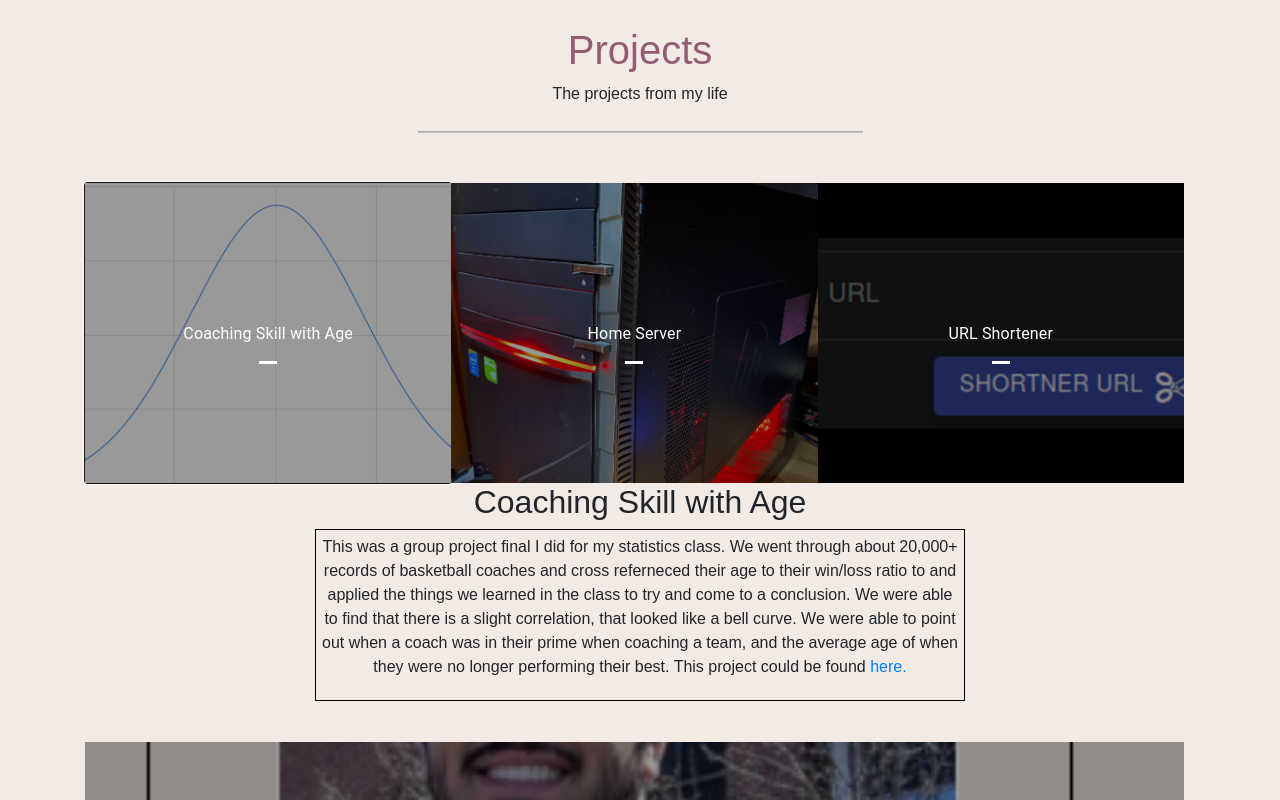
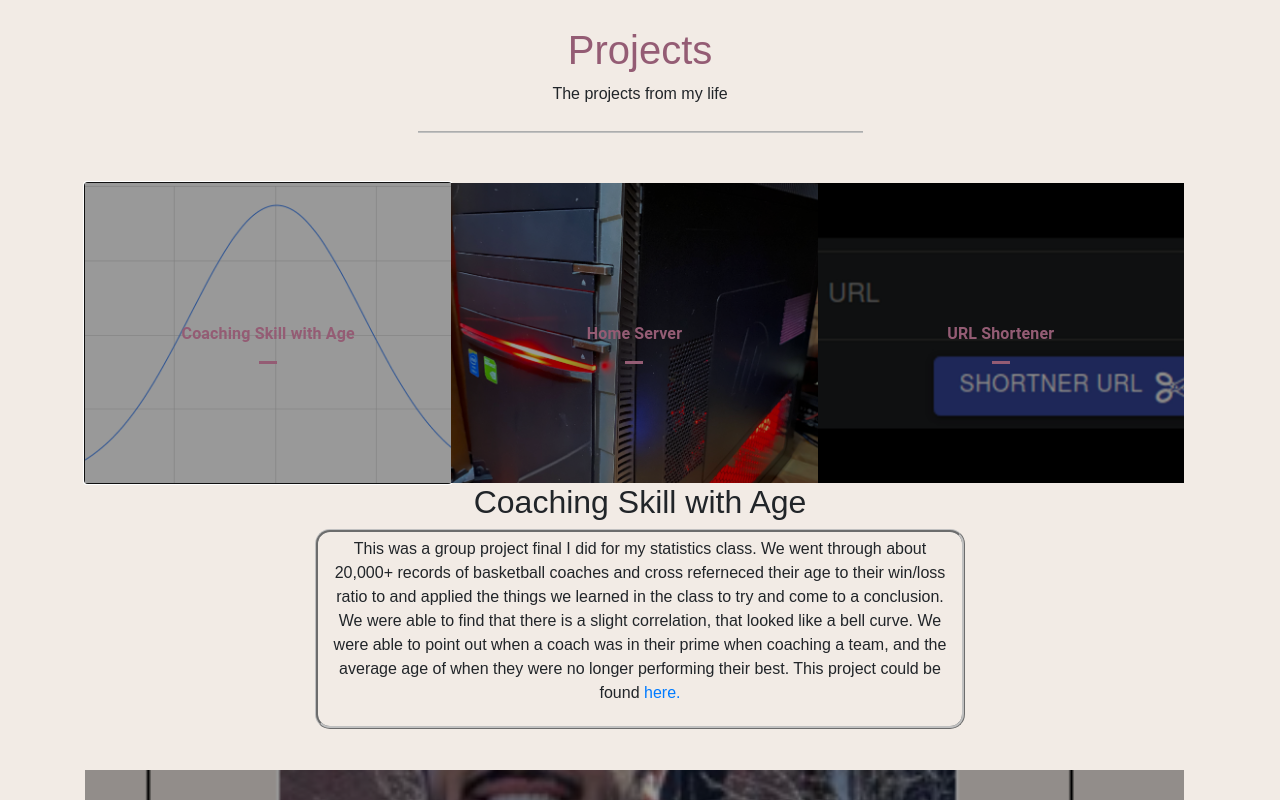
Before and after one commit to yjeafar/yjeafar.github.io, a React (Create React App) app: page /projects in a window 1280 px wide. Both pictures are taken after a click on the button "Coaching Skill with Age". Shown: the top 800 px of the page. Built offline with nearby package versions, Linux system fonts and the light colour scheme.

Commit message:
Fixed projects collapse element and some styling
Porjects page now shows correct implementation of the collapse element, how I had originally intended it before running into technical issues. Fixed some styling issues in contact me (button hover was a strange color), about-me, and projects

```diff
--- a/src/css/experiences.css
+++ b/src/css/experiences.css
@@ -5,10 +5,6 @@
 
 .positionName {
     font-style: italic;
-}
-
-.Experiences {
-    min-height: 1000px;
 }
 
 .boxBorder {
--- a/src/css/projects.css
+++ b/src/css/projects.css
@@ -14,7 +14,8 @@
 
 
 .projectBorder {
-    border: 1px black solid ;
+    border: 3px ridge silver;
+    border-radius: 15px;
     padding: 5px;
 }
 
--- a/src/js/about-me.js
+++ b/src/js/about-me.js
@@ -9,7 +9,7 @@ export default function AboutMe({ forwardedRef }) {
   return (
     <div>
       <div id="headerStyle">
-        <Row>
+        <Row style={{marginRight:0 /* Horizontal scrollbar shown for page website this */}}>
           <Col id="nameStyle">
             <span>Yasser Jeafar </span>
           </Col>
--- a/src/js/all-components.js
+++ b/src/js/all-components.js
@@ -1,4 +1,4 @@
-import React, { useEffect, useRef } from 'react';
+import React, { useRef } from 'react';
 import ReactDOM from 'react-dom';
 import Experiences from './experiences';
 import Projects from './projects';
@@ -65,7 +65,7 @@ export default function AllComponents() {
   })
 
   return (
-    <div className="LoadComponents">
+    <div>
       <AboutMe forwardedRef={aboutMeRef} />
       <Experiences forwardedRef={experienceRef} />
       <Projects forwardedRef={projectsRef} />
--- a/src/js/contact-me.js
+++ b/src/js/contact-me.js
@@ -25,7 +25,11 @@ const useStyles = makeStyles((theme) => ({
     float: "right",
     marginRight: "17%",
     marginBottom: 20,
-    backgroundColor: "#945c74"
+    backgroundColor: "#945c74",
+    '&:hover': {
+      backgroundColor: "#f2ebe5",
+      color: '#2b262d'
+  }
   },
   clearButton: {
     marginTop: 10,
@@ -111,7 +115,6 @@ export default function ContactMe({forwardedRef}) {
       ])
     }
   }
-
 
   function handleSubmit(e) {
     e.preventDefault();
@@ -230,7 +233,7 @@ export default function ContactMe({forwardedRef}) {
                     <Button
                       className={classes.submitButton}
                       variant="contained"
-                      type="submit"> Submit </Button>
+                      type="submit"> Send Message </Button>
                   </Col>
                 </Row>
               </form>
--- a/src/js/projects.js
+++ b/src/js/projects.js
@@ -1,9 +1,8 @@
-import React, { useState, useEffect } from 'react';
+import React, { useState } from 'react';
 import { makeStyles } from '@material-ui/core/styles';
 import ButtonBase from '@material-ui/core/ButtonBase';
 import Typography from '@material-ui/core/Typography';
 import { Container, Col, Row } from 'react-bootstrap';
-import '../css/projects.css';
 import bell from '../pictures/bellGraph.jpg';
 import pc from '../pictures/pc.jpg';
 import urlShortener from '../pictures/urlshortener.jpg';
@@ -13,6 +12,7 @@ import BasketballCoaches from './projects/basketballCoach';
 import HomeServer from './projects/homeServer';
 import URLShortener from './projects/urlShortener';
 import OnlineResume from './projects/onlineResume';
+import '../css/projects.css';
 
 const imagesRow1 = [ //Holds values for first row images
   {
@@ -61,11 +61,11 @@ const useStyles = makeStyles((theme) => ({
         opacity: 0,
       },
       '& $imageTitle': {
-        border: '4px solid currentColor',
+        border: '4px solid #945c74',
       },
     },
   },
-  focusVisible: {},
+  focusVisible: { },
   imageButton: {
     position: 'absolute',
     left: 0,
@@ -75,7 +75,7 @@ const useStyles = makeStyles((theme) => ({
     display: 'flex',
     alignItems: 'center',
     justifyContent: 'center',
-    color: theme.palette.common.white,
+    color: "#945c74",
   },
   imageSrc: {
     position: 'absolute',
@@ -99,18 +99,18 @@ const useStyles = makeStyles((theme) => ({
   imageTitle: {
     position: 'relative',
     padding: `${theme.spacing(2)}px ${theme.spacing(4)}px ${theme.spacing(1) + 6}px`,
+    fontWeight: 600
   },
   imageMarked: {
     height: 3,
     width: 18,
-    backgroundColor: theme.palette.common.white,
+    backgroundColor: "#945c74",
     position: 'absolute',
     bottom: -2,
     left: 'calc(50% - 9px)',
     transition: theme.transitions.create('opacity'),
   },
 }));
-
 
 const projects = [
   { id: 1, project: <BasketballCoaches /> }, // Object to hold speicfic id and comnponent, for project. This is to make sure I only have one
@@ -121,39 +121,66 @@ const projects = [
 
 export default function Projects({ forwardedRef }) {
 
-  const [selected, setSelected] = useState(0); // 0 is not a key in projects object
+  const [showProjectRow1, setShowRow1] = useState(false);
 
-  const [showProject, setShow] = useState(false);
+  const [showProjectRow2, setShowRow2] = useState(false);
 
-  const [projectSelected, setProject] = useState([]);
+  const [showProjectRow3, setShowRow3] = useState(false);
+
+  const [row1ProjectSelected, setRow1Project] = useState([]);
+
+  const [row2ProjectSelected, setRow2Project] = useState([]);
+
+  const [row3ProjectSelected, setRow3Project] = useState([]);
 
   const handleSelect = (projectId) => {
-    setSelected(projectId);
     renderProjectComponent(projectId);
   };
 
   function renderProjectComponent(projectId) {
 
-    let temp = projects.filter(e => e.id === projectId)
+    let isRow1Shown = false; // Variable used to check if the collapse element in the first row is shown
 
-    setProject(temp); // State hook sets after method is complete. This causes an error because I need it set right away, workaround is a temp var
-    if (temp[0]) {    // There is a value in array, meaning image was clicked
-      if (selected === projectId || (!showProject && selected !== projectId) || (selected === 0))  // If the old id is the same as current id, show/hide element.
-      {                                                                                            // If not, keep showing element. If old value is not the same as the
-        setShow((prev => !prev));                                                                  // current value and it is not shown, then show it. Captures all clicks
-      }                                                                                            // on buttons
+    let isRow2Shown = false; // Variable used to check if the collapse element in the second row is shown
+
+    let isRow3Shown = false; // Variable used to check if the collapse element in the third row is shown
+
+    let temp = projects.filter(e => e.id === projectId); // Finds the project that the user has selected and gets the id for it (defined in projects object above)
+
+    // Seperated the projects by rows for the two different Collapse elements. If id is between 1-3 it's in row 1, 4-6 is row 2, etc. Will never exceed 3 rows
+    if (temp[0].id <= 3) {
+      setRow1Project(temp);
+    } else if (temp[0].id > 3 && temp[0].id <= 6) {
+      setRow2Project(temp);
+    } else if (temp[0].id > 6) {
+      setRow3Project(temp);
     }
-  }
 
-  function checker(projectId, projectShow) {
-    console.log(projectId, projectShow)
-    return (projectId > 3 && projectShow)
-  }
+    /* Logic to show/hide the two collapse elements, makes them seem like they are working together. First part checks if its in the first row. The second part checks if the
+       user has clicked the same element as before, if so show/hide it. The condition after the || operator is to check if the project is currently being shown, if false then
+       it'll show the element. Inside of the if, a temp var is set to check if the current row is being shown or now, and then showProject hook is set */
 
-  function Test() {
-    useEffect(() => {
-      return () => checker(projectSelected[0]?.id, showProject);
-    }, [])
+    if (temp[0].id <= 3 && (temp[0] === row1ProjectSelected[0] || !showProjectRow1)) {
+      isRow1Shown = !showProjectRow1;
+      setShowRow1(isRow1Shown);
+    } else if ((temp[0].id > 3 && temp[0].id <= 6) || (!showProjectRow2 && (temp[0].id > 3 && temp[0].id <= 6))) { // Similar logic to above
+      isRow2Shown = !showProjectRow2;
+      setShowRow2(isRow2Shown);
+    } else if ((temp[0].id > 6) || (!showProjectRow3 && temp[0].id > 6)) {
+      isRow3Shown = !showProjectRow3;
+      setShowRow3(isRow3Shown);
+    }
+
+    if (isRow1Shown) { // If the Collapse element in row 1 is shown, then hide the Collapse element in the second row and third row, and vice versa
+      setShowRow2(false);
+      setShowRow3(false);
+    } else if (isRow2Shown) {
+      setShowRow1(false);
+      setShowRow3(false);
+    } else if (isRow3Shown) {
+      setShowRow1(false);
+      setShowRow2(false);
+    }
   }
 
   const classes = useStyles();
@@ -201,8 +228,8 @@ export default function Projects({ forwardedRef }) {
         ))}
 
         <div className="projectSpacing">
-          <Collapse in={showProject && projectSelected[0].id <= 3}>
-            {projectSelected[0]?.project}
+          <Collapse in={showProjectRow1 && row1ProjectSelected[0]}>
+            {row1ProjectSelected[0]?.project}
           </Collapse>
         </div>
 
@@ -231,6 +258,7 @@ export default function Projects({ forwardedRef }) {
                 color="inherit"
                 className={classes.imageTitle}
               >
+
                 {image.title}
                 <span className={classes.imageMarked} />
               </Typography>
@@ -239,11 +267,14 @@ export default function Projects({ forwardedRef }) {
         ))}
 
         <div className="projectSpacing">
-          {/* pro = showProject, x = projectSelected[0]?.id */}
-          {/* { useEffect(() => console.log(projectSelected[0]?.id))} */}
-          <Collapse in={Test()}>
-            {console.log(Test())}
-            {projectSelected[0]?.project}
+          <Collapse in={showProjectRow2 && row2ProjectSelected[0]}>
+            {row2ProjectSelected[0]?.project}
+          </Collapse>
+        </div>
+
+        <div className="projectSpacing">
+          <Collapse in={showProjectRow3 && row3ProjectSelected[0]}>
+            {row3ProjectSelected[0]?.project}
           </Collapse>
         </div>
       </Container>
--- a/src/js/skills.js
+++ b/src/js/skills.js
@@ -2,7 +2,6 @@ import React from 'react';
 import { Row, Col, Container } from 'react-bootstrap';
 import Skillset from './skillBar';
 import '../css/skills.css';
-import ScrollableSection from 'react-update-url-on-scroll/lib/ScrollableSection';
 
 export default function Skills({forwardedRef}) {
 
```
Also changed, not shown: src/css/contact-me.css (line endings or trailing spaces).
